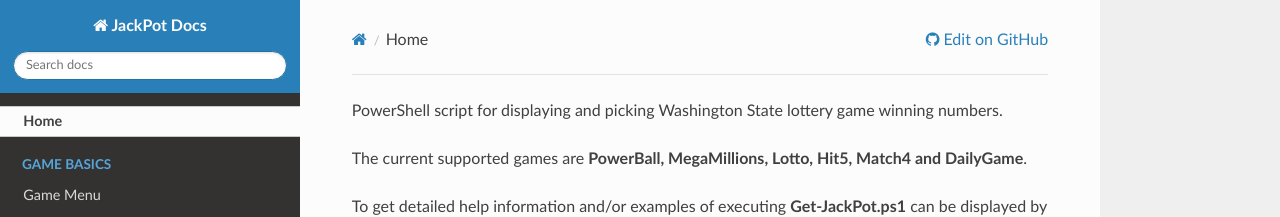
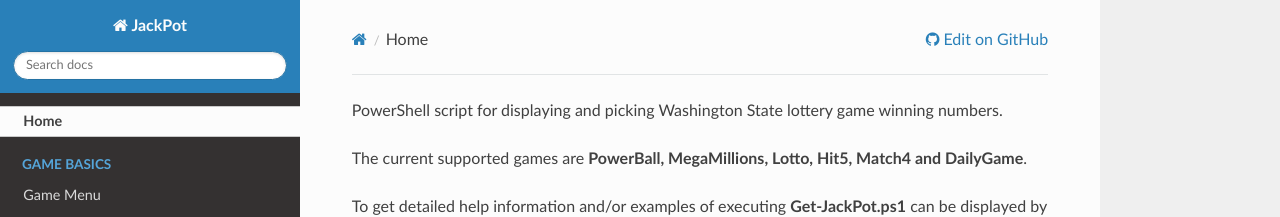
Before and after one commit to cadayton/JackPot, an MkDocs documentation site: the page built from docs/index.md, in a window 1280 px wide. Shown: the top 217 px of the page. Built offline with MkDocs 1.6.1, drawn with Linux system fonts in a browser that asks for light colours; nearby versions of some CDN libraries; old or Windows-style settings are respelled for this version of MkDocs.

Commit message:
readthedocs update

```diff
--- a/mkdocs.yml
+++ b/mkdocs.yml
@@ -1,8 +1,8 @@
-site_name: JackPot Docs
+site_name: JackPot
 repo_url: https://github.com/cadayton/JackPot
 theme: readthedocs
 pages:
-  - Home: Home.md
+  - Home: index.md
   - Game Basics:
     - Game Menu: Game-Menu.md
     - Game Workflow: Game-Workflow.md
```
Also changed, not shown: docs/index.md (renamed from docs/Home.md).
